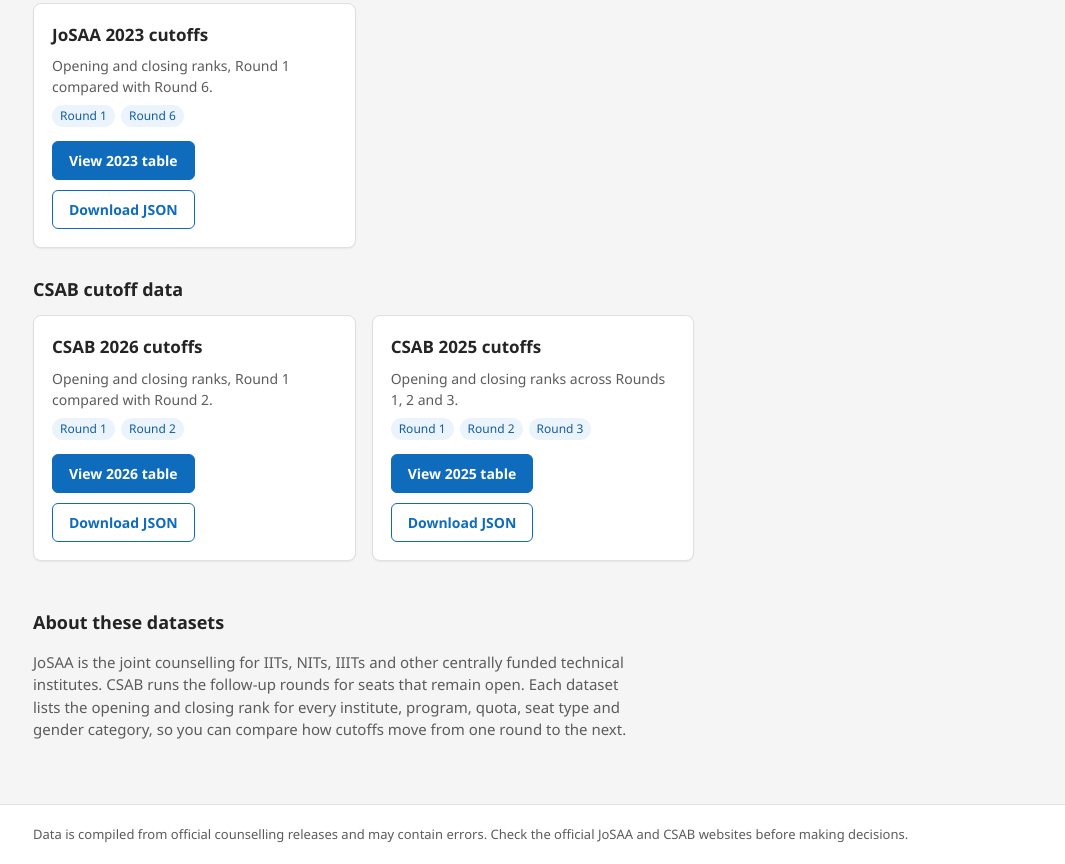
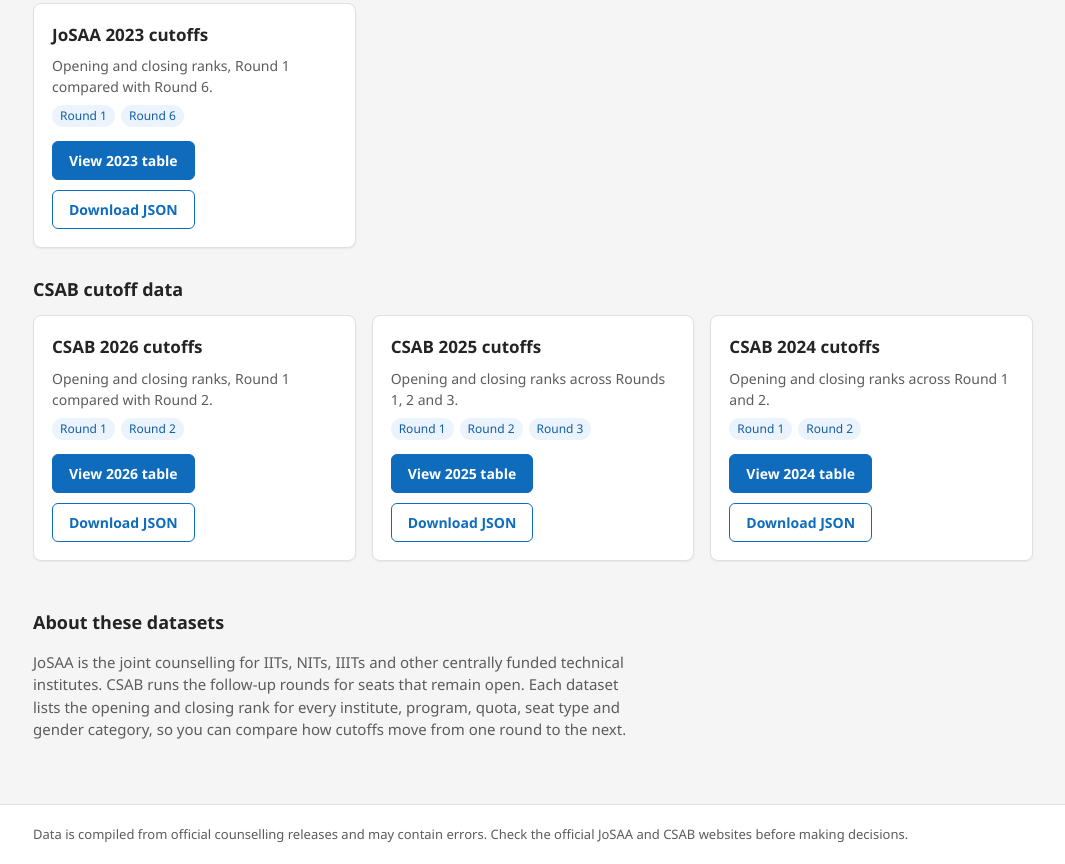
Before and after one commit to ConnectWithMan/Data, a plain HTML site: page index.html in a window 1280 px wide. Shown: the part 712-1576 px from the top of the page, without its empty margins (107-1172 px from the left). Drawn offline with Linux system fonts and the light colour scheme.

Commit message:
Update index.html

```diff
--- a/index.html
+++ b/index.html
@@ -81,6 +81,12 @@
           "position": 6,
           "name": "CSAB 2025 cutoffs",
           "url": "https://database.famral.com/csab/cutoff/2025"
+        },
+        {
+          "@type": "ListItem",
+          "position": 7,
+          "name": "CSAB 2024 cutoffs",
+          "url": "https://database.famral.com/csab/cutoff/2024"
         }
       ]
     }
@@ -385,6 +391,15 @@
           <a class="btn ghost" href="/csab/cutoff/2025.json" download>Download JSON</a>
         </div>
       </article>
+      <article class="card" data-search="csab 2024 cutoffs opening and closing ranks across rounds 1 and 2. csab 2024 round 1 round 2">
+        <h3><a href="/csab/cutoff/2024">CSAB 2024 cutoffs</a></h3>
+        <p>Opening and closing ranks across Round 1 and 2.</p>
+        <ul class="tags"><li class="tag">Round 1</li><li class="tag">Round 2</li></ul>
+        <div class="actions">
+          <a class="btn primary" href="/csab/cutoff/2024">View 2024 table</a>
+          <a class="btn ghost" href="/csab/cutoff/2024.json" download>Download JSON</a>
+        </div>
+      </article>
       </div>
     </section>
     <div class="empty" id="empty">No dataset matches your search. Try a year or a counselling name such as JoSAA or CSAB.</div>
```
